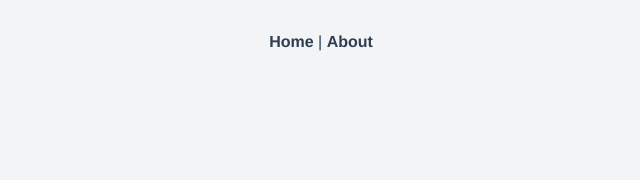
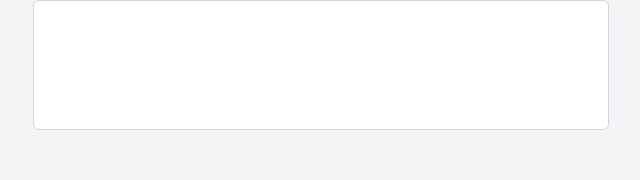
Before and after one commit to sanjayatony/app-vue, a Vue app: page /login in a window 1280 px wide. Shown: the top 180 px of the page, without its empty margins (319-959 px from the left). Built offline with nearby package versions, Linux system fonts and the light colour scheme.

Commit message:
remove unused

```diff
--- a/src/App.vue
+++ b/src/App.vue
@@ -1,32 +1,7 @@
 <template>
-  <div id="app">
-    <div id="nav">
-      <router-link to="/">Home</router-link> |
-      <router-link to="/about">About</router-link>
+  <div id="app" class="bg-gray-100">
+    <div class="max-w-xl mx-auto px-4 py-16 border border-gray-300 rounded-md bg-white">
+      <router-view />
     </div>
-    <router-view/>
   </div>
 </template>
-
-<style>
-#app {
-  font-family: Avenir, Helvetica, Arial, sans-serif;
-  -webkit-font-smoothing: antialiased;
-  -moz-osx-font-smoothing: grayscale;
-  text-align: center;
-  color: #2c3e50;
-}
-
-#nav {
-  padding: 30px;
-}
-
-#nav a {
-  font-weight: bold;
-  color: #2c3e50;
-}
-
-#nav a.router-link-exact-active {
-  color: #42b983;
-}
-</style>
```
